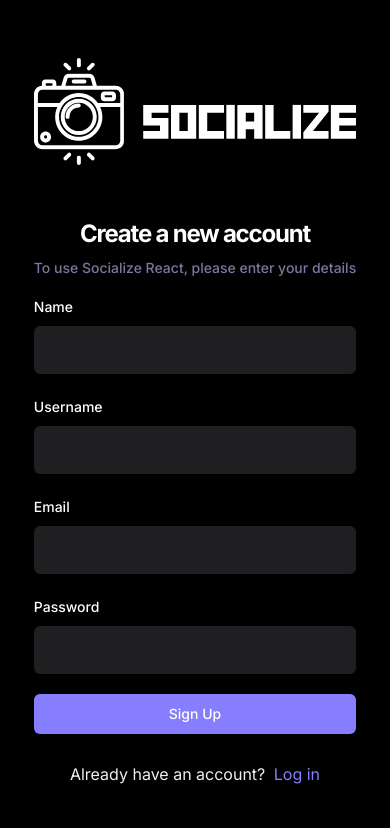
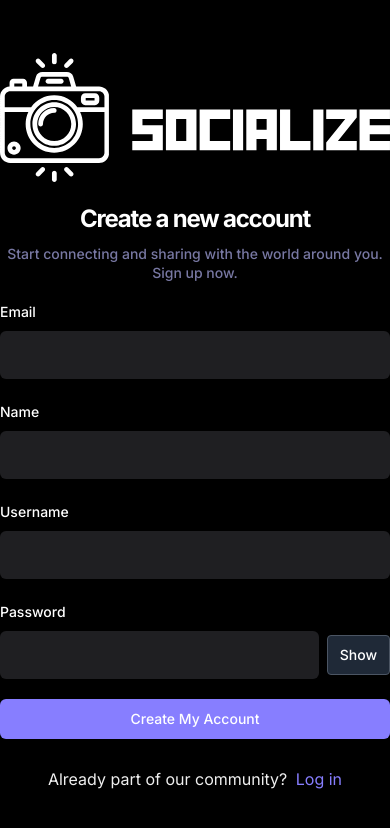
Before and after one commit to ahmedaosman-hub/socialize-react, a React (Vite) app: page /sign-up in a window 390 px wide. Shown: the top 828 px of the page. Built offline with nearby package versions, Linux system fonts and the light colour scheme.

Commit message:
Refactor sign up form and validation. Adding in the ability to see the password

```diff
--- a/src/_auth/Forms/SignUpForm.tsx
+++ b/src/_auth/Forms/SignUpForm.tsx
@@ -15,8 +15,15 @@
 import { SignUpValidation } from "@/lib/validation";
 import Loader from "@/components/shared/Loader";
 import { Link } from "react-router-dom";
+import React, { useState } from "react";
 
 const SignUpForm = () => {
+  const [showPassword, setShowPassword] = useState(false);
+
+  const togglePasswordVisibility = () => {
+    setShowPassword(!showPassword);
+  };
+
   const isLoading = false;
   // 1. Define your form.
   const form = useForm<z.infer<typeof SignUpValidation>>({
@@ -37,18 +44,37 @@
   return (
     <Form {...form}>
       <div className="sm:w-420 flex-center flex-col">
-        <img src="/assets/images/logo.svg" alt="logo" className="mb-8" />
+        <img
+          src="/assets/images/logo.svg"
+          alt="logo"
+          className="w-100 h-auto"
+        />
 
         <h2 className="h3-bold md:h2-bold pt-5 sm:pt-12">
           Create a new account
         </h2>
-        <p className="text-light-3 small-medium md:base-regular mt-2">
-          To use Socialize React, please enter your details
+        <p className="text-light-3 small-medium md:base-regular mt-2 text-center">
+          Start connecting and sharing with the world around you. Sign up now.
         </p>
+
         <form
           onSubmit={form.handleSubmit(onSubmit)}
           className="flex flex-col gap-5 w-full mt-4"
         >
+          <FormField
+            control={form.control}
+            name="email"
+            render={({ field }) => (
+              <FormItem>
+                <FormLabel>Email</FormLabel>
+                <FormControl>
+                  <Input type="email" className="shad-input" {...field} />
+                </FormControl>
+
+                <FormMessage />
+              </FormItem>
+            )}
+          />
           <FormField
             control={form.control}
             name="name"
@@ -81,46 +107,44 @@
 
           <FormField
             control={form.control}
-            name="email"
+            name="password"
             render={({ field }) => (
               <FormItem>
-                <FormLabel>Email</FormLabel>
-                <FormControl>
-                  <Input type="email" className="shad-input" {...field} />
-                </FormControl>
-
+                <FormLabel>Password</FormLabel>
+                <div className="flex items-center">
+                  <FormControl className="flex items-center justify-between">
+                    <Input
+                      type={showPassword ? "text" : "password"}
+                      className="shad-input"
+                      {...field}
+                    />
+                  </FormControl>
+                  <Button
+                    type="button"
+                    onClick={togglePasswordVisibility}
+                    className="ml-2 px-3 py-1 border border-gray-600 rounded bg-gray-800 hover:bg-gray-700 text-white" // Adjust colors and spacing as needed
+                  >
+                    {showPassword ? "Hide" : "Show"}
+                  </Button>
+                </div>
                 <FormMessage />
               </FormItem>
             )}
           />
 
-          <FormField
-            control={form.control}
-            name="password"
-            render={({ field }) => (
-              <FormItem>
-                <FormLabel>Password</FormLabel>
-                <FormControl>
-                  <Input type="password" className="shad-input" {...field} />
-                </FormControl>
-
-                <FormMessage />
-              </FormItem>
-            )}
-          />
           <Button type="submit" className="shad-button_primary">
             {isLoading ? (
               <div className="flex center gap-2">
                 <Loader />
-                Loading...
+                Setting Up Your World...
               </div>
             ) : (
-              "Sign Up"
+              "Create My Account"
             )}
           </Button>
 
           <p className="text-small-regular text-light-2 text-center mt-2">
-            Already have an account?{" "}
+            Already part of our community?{" "}
             <Link
               to="/sign-in"
               className="text-primary-500 text-small-semibold ml-1"
--- a/src/global.css
+++ /dev/null
@@ -1,76 +0,0 @@
-@tailwind base;
-@tailwind components;
-@tailwind utilities;
-
-@layer base {
-  :root {
-    --background: 0 0% 100%;
-    --foreground: 222.2 84% 4.9%;
-
-    --card: 0 0% 100%;
-    --card-foreground: 222.2 84% 4.9%;
-
-    --popover: 0 0% 100%;
-    --popover-foreground: 222.2 84% 4.9%;
-
-    --primary: 222.2 47.4% 11.2%;
-    --primary-foreground: 210 40% 98%;
-
-    --secondary: 210 40% 96.1%;
-    --secondary-foreground: 222.2 47.4% 11.2%;
-
-    --muted: 210 40% 96.1%;
-    --muted-foreground: 215.4 16.3% 46.9%;
-
-    --accent: 210 40% 96.1%;
-    --accent-foreground: 222.2 47.4% 11.2%;
-
-    --destructive: 0 84.2% 60.2%;
-    --destructive-foreground: 210 40% 98%;
-
-    --border: 214.3 31.8% 91.4%;
-    --input: 214.3 31.8% 91.4%;
-    --ring: 222.2 84% 4.9%;
-
-    --radius: 0.5rem;
-  }
-
-  .dark {
-    --background: 222.2 84% 4.9%;
-    --foreground: 210 40% 98%;
-
-    --card: 222.2 84% 4.9%;
-    --card-foreground: 210 40% 98%;
-
-    --popover: 222.2 84% 4.9%;
-    --popover-foreground: 210 40% 98%;
-
-    --primary: 210 40% 98%;
-    --primary-foreground: 222.2 47.4% 11.2%;
-
-    --secondary: 217.2 32.6% 17.5%;
-    --secondary-foreground: 210 40% 98%;
-
-    --muted: 217.2 32.6% 17.5%;
-    --muted-foreground: 215 20.2% 65.1%;
-
-    --accent: 217.2 32.6% 17.5%;
-    --accent-foreground: 210 40% 98%;
-
-    --destructive: 0 62.8% 30.6%;
-    --destructive-foreground: 210 40% 98%;
-
-    --border: 217.2 32.6% 17.5%;
-    --input: 217.2 32.6% 17.5%;
-    --ring: 212.7 26.8% 83.9%;
-  }
-}
-
-@layer base {
-  * {
-    @apply border-border;
-  }
-  body {
-    @apply bg-background text-foreground;
-  }
-}
--- a/src/lib/validation/index.ts
+++ b/src/lib/validation/index.ts
@@ -1,10 +1,10 @@
 import * as z from "zod";
 
 export const SignUpValidation = z.object({
-  name: z.string().min(2, { message: "Name must be more than two character" }),
+  name: z.string().min(2, { message: "Name must be more than two characters" }),
   username: z
     .string()
-    .min(2, { message: "Username must be more than two character" }),
+    .min(2, { message: "Username must be more than two characters" }),
   email: z.string().email(),
   password: z
     .string()
```
